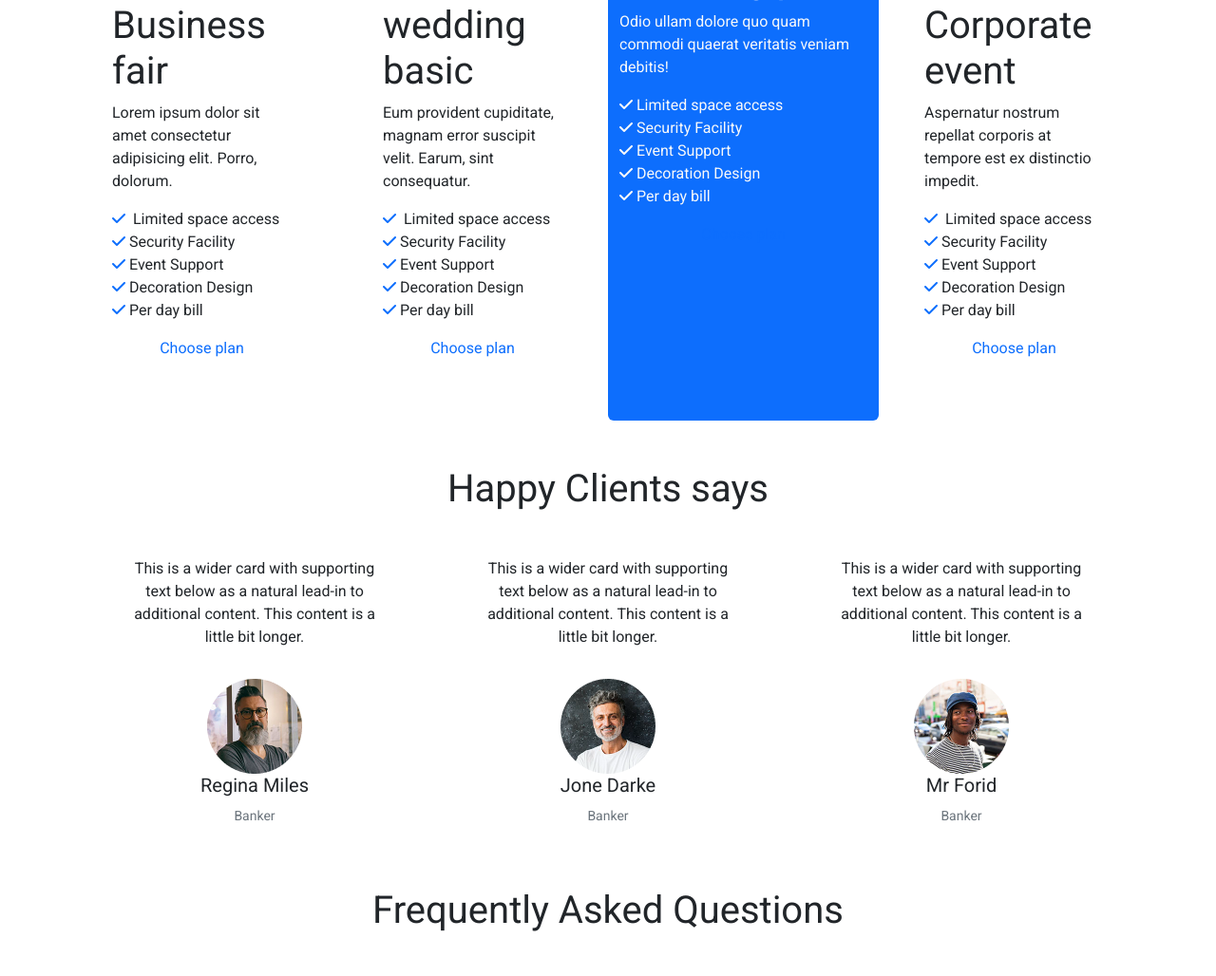
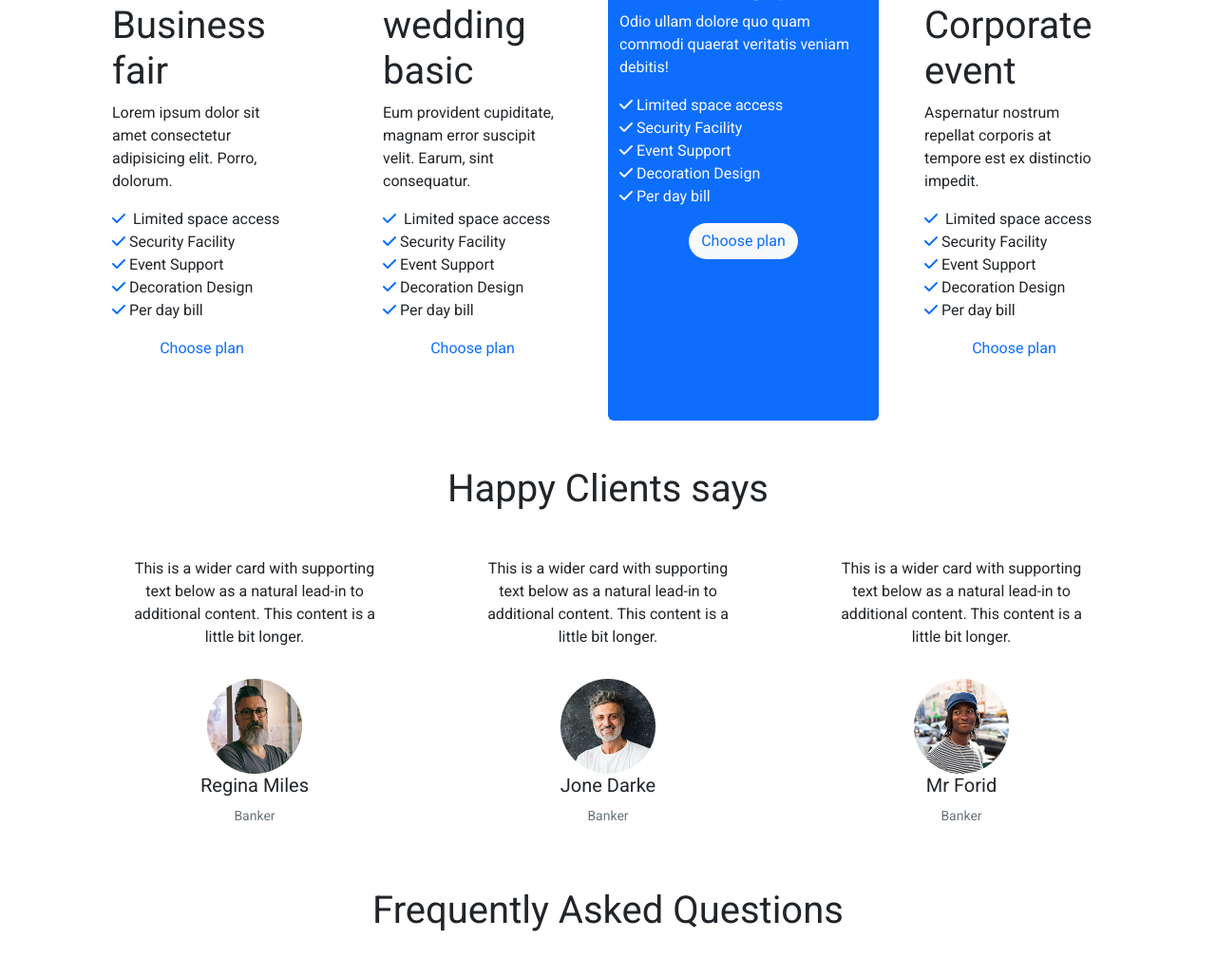
Before and after one commit to MotiurRahman/convention-center, a plain HTML site: page index.html in a window 1280 px wide. Shown: the part 1121-2149 px from the top of the page at 95% size. Drawn offline with nearby package versions, Linux system fonts and the light colour scheme.

Commit message:
update code

```diff
--- a/index.html
+++ b/index.html
@@ -200,7 +200,8 @@
                         <li><i class="fa-solid fa-check text-light me-1"></i>Event Support</li>
                         <li><i class="fa-solid fa-check text-light me-1"></i>Decoration Design</li>
                         <li><i class="fa-solid fa-check text-light me-1"></i>Per day bill</li>
-                        <div class="text-center mt-3"><a class="text-primary text-decoration-none" href="">Choose
+                        <div class="text-center mt-3"><a
+                                class="btn bg-light rounded-pill text-primary text-decoration-none" href="">Choose
                                 plan</a>
                         </div>
                     </ul>
```
